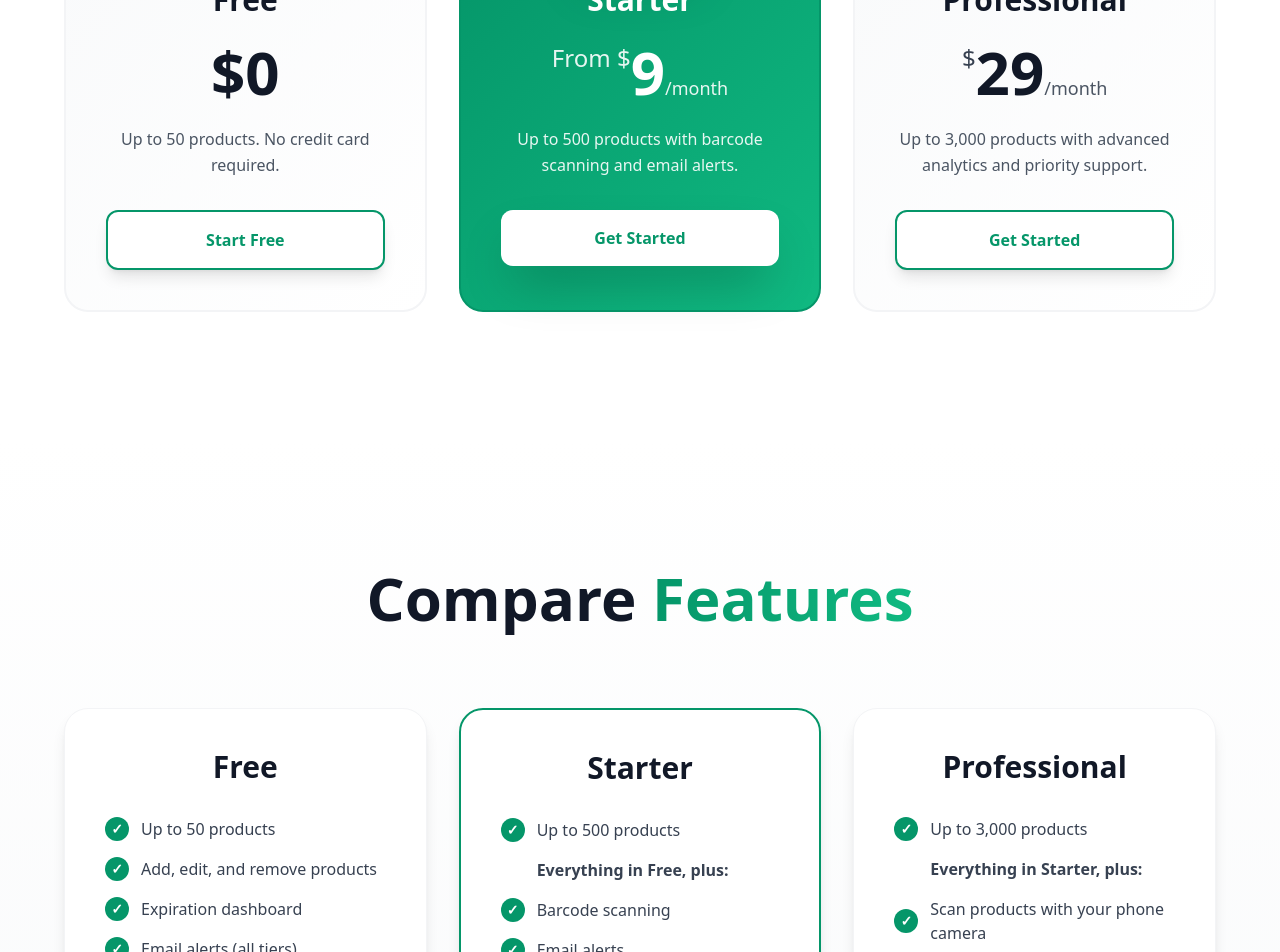
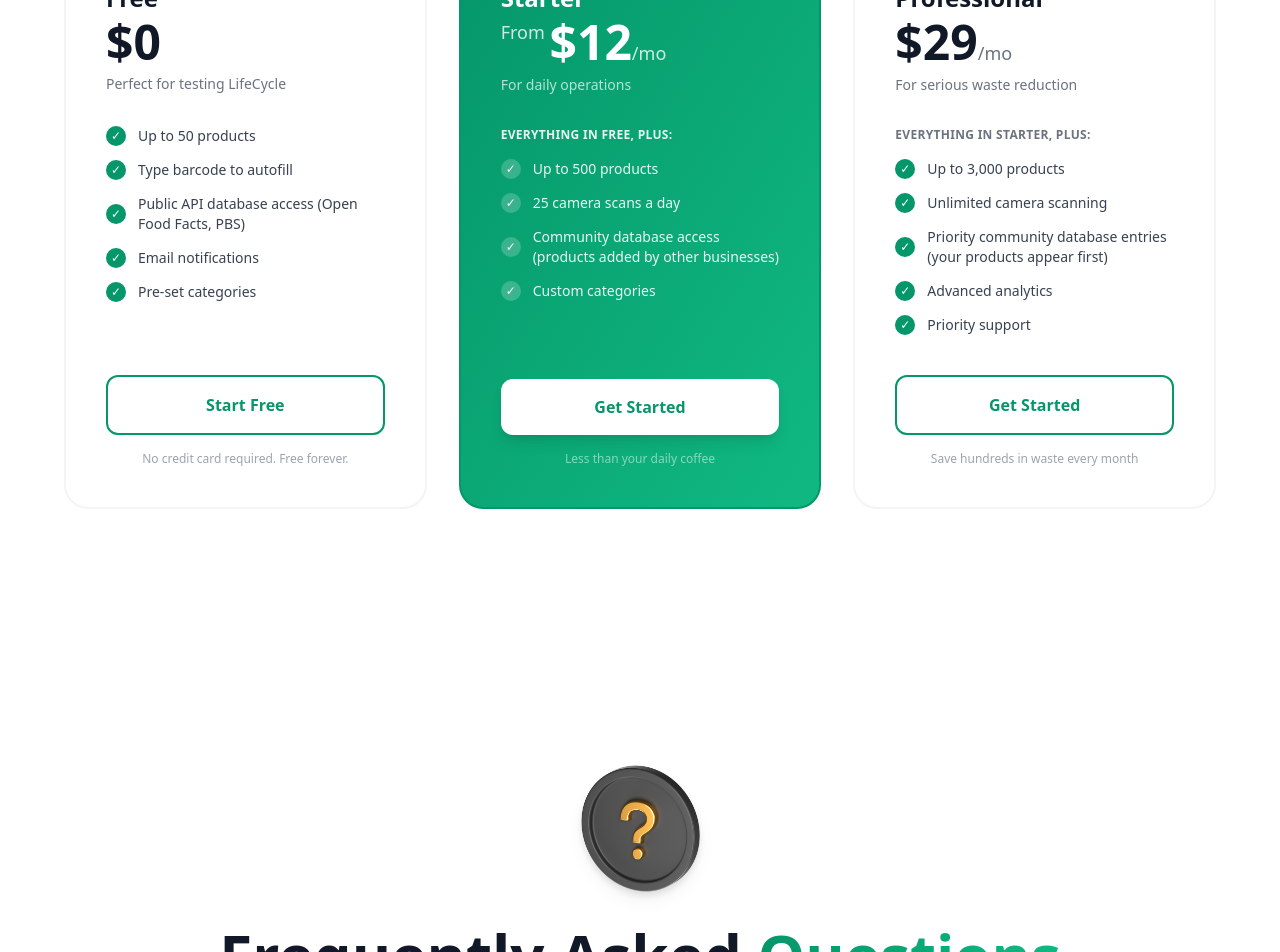
Before and after one commit to x1mmy/lifecycle-landing, a React (Vite) app: page /pricing in a window 1280 px wide. Shown: the part 660-1612 px from the top of the page. Built offline with nearby package versions, Linux system fonts and the light colour scheme; a web font is replaced by a local one.

Commit message:
added new pricing modal and features

```diff
--- a/src/pages/Home.tsx
+++ b/src/pages/Home.tsx
@@ -168,6 +168,13 @@ const Home: React.FC = () => {
                   Track what's expiring this week so you can sell it, discount it, or remove it before it costs you.
                 </motion.p>
 
+                <motion.p
+                  className="text-lg text-primary-700 font-medium max-w-xl"
+                  variants={itemVariants}
+                >
+                  What if you got an email every morning telling you exactly what expires this week?
+                </motion.p>
+
                 <motion.div
                   className="flex flex-col sm:flex-row gap-4 pt-4"
                   variants={itemVariants}
@@ -256,6 +263,64 @@ const Home: React.FC = () => {
             />
           </div>
         </motion.div>
+      </section>
+
+      {/* Questions that resonate */}
+      <section className="py-20 md:py-28 bg-white relative border-t border-gray-100">
+        <div className="max-w-4xl mx-auto px-5 text-center">
+          <motion.h2
+            className="text-2xl md:text-3xl font-display font-bold text-gray-900 mb-10"
+            initial={{ opacity: 0, y: 20 }}
+            whileInView={{ opacity: 1, y: 0 }}
+            viewport={{ once: true }}
+            transition={{ duration: 0.5 }}
+          >
+            Sound familiar?
+          </motion.h2>
+          <motion.div
+            className="space-y-6 text-left max-w-2xl mx-auto"
+            initial="hidden"
+            whileInView="visible"
+            viewport={{ once: true, margin: "-50px" }}
+            variants={containerVariants}
+          >
+            <motion.p
+              className="text-lg md:text-xl text-gray-700 leading-relaxed"
+              variants={itemVariants}
+            >
+              How much stock did you throw away last month?
+            </motion.p>
+            <motion.p
+              className="text-lg md:text-xl text-gray-900 font-semibold leading-relaxed border-l-4 border-primary-500 pl-4"
+              variants={itemVariants}
+            >
+              One expired product sold to a customer can cost you more than a year of LifeCycle.
+            </motion.p>
+          </motion.div>
+          <motion.p
+            className="mt-8 text-sm text-gray-500 max-w-xl mx-auto"
+            initial={{ opacity: 0 }}
+            whileInView={{ opacity: 1 }}
+            viewport={{ once: true }}
+            transition={{ delay: 0.3 }}
+          >
+            The risk of selling expired isn't just waste—it's reputation, trust, and liability.
+          </motion.p>
+          <motion.div
+            className="mt-10"
+            initial={{ opacity: 0, y: 10 }}
+            whileInView={{ opacity: 1, y: 0 }}
+            viewport={{ once: true }}
+            transition={{ duration: 0.5, delay: 0.2 }}
+          >
+            <Link
+              to="/contact"
+              className="inline-block bg-primary-600 text-white px-8 py-4 rounded-2xl font-bold text-lg transition-all duration-300 hover:bg-primary-700 shadow-lg shadow-primary-600/30"
+            >
+              Start Free
+            </Link>
+          </motion.div>
+        </div>
       </section>
 
       {/* Smart Expiration Tracking Section */}
--- a/src/pages/Pricing.tsx
+++ b/src/pages/Pricing.tsx
@@ -189,7 +189,7 @@ const Pricing: React.FC = () => {
       <section className="py-32 bg-white relative">
         <div className="max-w-7xl mx-auto px-5">
           <motion.div
-            className="grid grid-cols-1 md:grid-cols-3 gap-8 max-w-6xl mx-auto"
+            className="grid grid-cols-1 md:grid-cols-3 gap-6 lg:gap-8 max-w-6xl mx-auto items-stretch"
             initial="hidden"
             whileInView="visible"
             viewport={{ once: true }}
@@ -197,216 +197,159 @@ const Pricing: React.FC = () => {
           >
             {/* Free Plan */}
             <motion.div
-              className="group bg-gradient-to-br from-gray-50 to-white p-10 rounded-3xl text-center relative border-2 border-gray-100 hover:border-primary-200 transition-all duration-500 hover:shadow-2xl"
+              className="group bg-white p-8 lg:p-10 rounded-3xl relative border-2 border-gray-100 hover:border-primary-200 transition-all duration-500 hover:shadow-2xl h-full flex flex-col"
               variants={itemVariants}
               whileHover={{ y: -8 }}
             >
-              <div className="absolute inset-0 bg-gradient-to-br from-primary-50/0 to-primary-50/50 rounded-3xl opacity-0 group-hover:opacity-100 transition-opacity duration-500"></div>
+              <div className="absolute inset-0 bg-gradient-to-br from-primary-50/0 to-primary-50/30 rounded-3xl opacity-0 group-hover:opacity-100 transition-opacity duration-500"></div>
 
-              <div className="relative z-10">
-                <h3 className="text-3xl font-display font-bold text-gray-900 mb-6">
+              <div className="relative z-10 flex flex-col flex-1">
+                <h3 className="text-2xl font-display font-bold text-gray-900 mb-1">
                   Free
                 </h3>
-                <div className="mb-6">
-                  <span className="text-6xl font-bold text-gray-900">$0</span>
+                <div className="mb-2">
+                  <span className="text-5xl font-bold text-gray-900">$0</span>
                 </div>
-                <p className="text-base text-gray-600 mb-8 leading-relaxed">
-                  Up to 50 products. No credit card required.
+                <p className="text-sm text-gray-500 mb-8">
+                  Perfect for testing LifeCycle
                 </p>
-                <motion.div whileHover={{ scale: 1.05 }} whileTap={{ scale: 0.95 }}>
+
+                <div className="flex flex-col gap-3.5 mb-10 flex-1">
+                  {[
+                    "Up to 50 products",
+                    "Type barcode to autofill",
+                    "Public API database access (Open Food Facts, PBS)",
+                    "Email notifications",
+                    "Pre-set categories",
+                  ].map((feature, index) => (
+                    <div key={index} className="flex items-center gap-3">
+                      <div className="w-5 h-5 bg-primary-600 text-white rounded-full flex items-center justify-center text-xs flex-shrink-0">
+                        ✓
+                      </div>
+                      <span className="text-sm text-gray-700">{feature}</span>
+                    </div>
+                  ))}
+                </div>
+
+                <motion.div whileHover={{ scale: 1.03 }} whileTap={{ scale: 0.97 }}>
                   <Link
                     to="/contact"
-                    className="w-full bg-white text-primary-600 border-2 border-primary-600 px-8 py-4 rounded-xl font-bold transition-all duration-300 hover:bg-primary-600 hover:text-white block shadow-lg hover:shadow-xl"
+                    className="w-full bg-white text-primary-600 border-2 border-primary-600 px-8 py-4 rounded-xl font-bold transition-all duration-300 hover:bg-primary-600 hover:text-white block text-center shadow-sm hover:shadow-lg"
                   >
                     Start Free
                   </Link>
                 </motion.div>
+                <p className="text-xs text-gray-400 text-center mt-4">
+                  No credit card required. Free forever.
+                </p>
               </div>
             </motion.div>
 
             {/* Starter Plan */}
             <motion.div
-              className="group bg-gradient-to-br from-primary-600 to-emerald-500 p-10 rounded-3xl text-center relative border-2 border-primary-600 transform md:scale-105 transition-all duration-500 hover:shadow-2xl hover:shadow-primary-600/40"
+              className="group bg-gradient-to-br from-primary-600 to-emerald-500 p-8 lg:p-10 rounded-3xl relative border-2 border-primary-600 md:scale-105 transition-all duration-500 hover:shadow-2xl hover:shadow-primary-600/30 h-full flex flex-col"
               variants={itemVariants}
               whileHover={{ y: -12, scale: 1.08 }}
             >
-              <div className="absolute -top-4 left-1/2 transform -translate-x-1/2 bg-white text-primary-600 px-6 py-2 rounded-full text-sm font-bold shadow-2xl border-2 border-primary-600">
-                Most Popular
+              <div className="absolute -top-4 left-1/2 transform -translate-x-1/2 bg-white text-primary-600 px-5 py-1.5 rounded-full text-xs font-bold shadow-lg border border-primary-100 whitespace-nowrap">
+                🔥 Most Popular
               </div>
 
-              <div className="relative z-10">
-                <h3 className="text-3xl font-display font-bold text-white mb-6">Starter</h3>
-                <div className="mb-6">
-                  <span className="text-2xl text-white/90 align-top">From $</span>
-                  <span className="text-6xl font-bold text-white">9</span>
-                  <span className="text-lg text-white/90">/month</span>
+              <div className="relative z-10 flex flex-col flex-1">
+                <h3 className="text-2xl font-display font-bold text-white mb-1">Starter</h3>
+                <div className="mb-2">
+                  <span className="text-lg text-white/80 align-top">From </span>
+                  <span className="text-5xl font-bold text-white">$12</span>
+                  <span className="text-lg text-white/80">/mo</span>
                 </div>
-                <p className="text-base text-white/90 mb-8 leading-relaxed">
-                  Up to 500 products with barcode scanning and email alerts.
+                <p className="text-sm text-white/70 mb-8">
+                  For daily operations
                 </p>
-                <motion.div whileHover={{ scale: 1.05 }} whileTap={{ scale: 0.95 }}>
+
+                <p className="text-xs font-semibold text-white/90 uppercase tracking-wide mb-4">
+                  Everything in Free, plus:
+                </p>
+                <div className="flex flex-col gap-3.5 mb-10 flex-1">
+                  {[
+                    "Up to 500 products",
+                    "25 camera scans a day",
+                    "Community database access (products added by other businesses)",
+                    "Custom categories",
+                  ].map((feature, index) => (
+                    <div key={index} className="flex items-center gap-3">
+                      <div className="w-5 h-5 bg-white/20 text-white rounded-full flex items-center justify-center text-xs flex-shrink-0">
+                        ✓
+                      </div>
+                      <span className="text-sm text-white/90">{feature}</span>
+                    </div>
+                  ))}
+                </div>
+
+                <motion.div whileHover={{ scale: 1.03 }} whileTap={{ scale: 0.97 }}>
                   <Link
                     to="/contact"
-                    className="w-full bg-white text-primary-600 px-8 py-4 rounded-xl font-bold transition-all duration-300 hover:bg-gray-50 block shadow-2xl"
+                    className="w-full bg-white text-primary-600 px-8 py-4 rounded-xl font-bold transition-all duration-300 hover:bg-gray-50 block text-center shadow-lg"
                   >
                     Get Started
                   </Link>
                 </motion.div>
+                <p className="text-xs text-white/50 text-center mt-4">
+                  Less than your daily coffee
+                </p>
               </div>
             </motion.div>
 
             {/* Professional Plan */}
             <motion.div
-              className="group bg-gradient-to-br from-gray-50 to-white p-10 rounded-3xl text-center relative border-2 border-gray-100 hover:border-primary-200 transition-all duration-500 hover:shadow-2xl"
+              className="group bg-white p-8 lg:p-10 rounded-3xl relative border-2 border-gray-100 hover:border-primary-200 transition-all duration-500 hover:shadow-2xl h-full flex flex-col"
               variants={itemVariants}
               whileHover={{ y: -8 }}
             >
-              <div className="absolute inset-0 bg-gradient-to-br from-primary-50/0 to-primary-50/50 rounded-3xl opacity-0 group-hover:opacity-100 transition-opacity duration-500"></div>
+              <div className="absolute inset-0 bg-gradient-to-br from-primary-50/0 to-primary-50/30 rounded-3xl opacity-0 group-hover:opacity-100 transition-opacity duration-500"></div>
 
-              <div className="relative z-10">
-                <h3 className="text-3xl font-display font-bold text-gray-900 mb-6">
+              <div className="relative z-10 flex flex-col flex-1">
+                <h3 className="text-2xl font-display font-bold text-gray-900 mb-1">
                   Professional
                 </h3>
-                <div className="mb-6">
-                  <span className="text-2xl text-gray-700 align-top">$</span>
-                  <span className="text-6xl font-bold text-gray-900">29</span>
-                  <span className="text-lg text-gray-600">/month</span>
+                <div className="mb-2">
+                  <span className="text-5xl font-bold text-gray-900">$29</span>
+                  <span className="text-lg text-gray-500">/mo</span>
                 </div>
-                <p className="text-base text-gray-600 mb-8 leading-relaxed">
-                  Up to 3,000 products with advanced analytics and priority support.
+                <p className="text-sm text-gray-500 mb-8">
+                  For serious waste reduction
                 </p>
-                <motion.div whileHover={{ scale: 1.05 }} whileTap={{ scale: 0.95 }}>
+
+                <p className="text-xs font-semibold text-gray-500 uppercase tracking-wide mb-4">
+                  Everything in Starter, plus:
+                </p>
+                <div className="flex flex-col gap-3.5 mb-10 flex-1">
+                  {[
+                    "Up to 3,000 products",
+                    "Unlimited camera scanning",
+                    "Priority community database entries (your products appear first)",
+                    "Advanced analytics",
+                    "Priority support",
+                  ].map((feature, index) => (
+                    <div key={index} className="flex items-center gap-3">
+                      <div className="w-5 h-5 bg-primary-600 text-white rounded-full flex items-center justify-center text-xs flex-shrink-0">
+                        ✓
+                      </div>
+                      <span className="text-sm text-gray-700">{feature}</span>
+                    </div>
+                  ))}
+                </div>
+
+                <motion.div whileHover={{ scale: 1.03 }} whileTap={{ scale: 0.97 }}>
                   <Link
                     to="/contact"
-                    className="w-full bg-white text-primary-600 border-2 border-primary-600 px-8 py-4 rounded-xl font-bold transition-all duration-300 hover:bg-primary-600 hover:text-white block shadow-lg hover:shadow-xl"
+                    className="w-full bg-white text-primary-600 border-2 border-primary-600 px-8 py-4 rounded-xl font-bold transition-all duration-300 hover:bg-primary-600 hover:text-white block text-center shadow-sm hover:shadow-lg"
                   >
                     Get Started
                   </Link>
                 </motion.div>
-              </div>
-            </motion.div>
-          </motion.div>
-        </div>
-      </section>
-
-      {/* Compare Features Section */}
-      <section className="py-32 bg-gradient-to-b from-white to-gray-50 relative">
-        <div className="max-w-7xl mx-auto px-5">
-          <motion.h2
-            className="text-5xl md:text-6xl font-display font-bold text-gray-900 text-center mb-20"
-            initial={{ opacity: 0, y: 30 }}
-            whileInView={{ opacity: 1, y: 0 }}
-            viewport={{ once: true }}
-            transition={{ duration: 0.6 }}
-          >
-            Compare <span className="text-gradient">Features</span>
-          </motion.h2>
-
-          <motion.div
-            className="grid grid-cols-1 md:grid-cols-3 gap-8 max-w-6xl mx-auto"
-            initial="hidden"
-            whileInView="visible"
-            viewport={{ once: true }}
-            variants={containerVariants}
-          >
-            {/* Free Features */}
-            <motion.div
-              className="group bg-white p-10 rounded-3xl shadow-lg hover:shadow-2xl transition-all duration-500 border border-gray-100"
-              variants={itemVariants}
-              whileHover={{ y: -8 }}
-            >
-              <h3 className="text-3xl font-display font-bold text-gray-900 mb-8 text-center">
-                Free
-              </h3>
-              <div className="flex flex-col gap-4">
-                {[
-                  "Up to 50 products",
-                  "Add, edit, and remove products",
-                  "Expiration dashboard",
-                  "Email alerts (all tiers)"
-                ].map((feature, index) => (
-                  <motion.div
-                    key={index}
-                    className="flex items-center gap-3"
-                    initial={{ opacity: 0, x: -20 }}
-                    whileInView={{ opacity: 1, x: 0 }}
-                    viewport={{ once: true }}
-                    transition={{ duration: 0.4, delay: index * 0.1 }}
-                  >
-                    <div className="w-6 h-6 bg-primary-600 text-white rounded-full flex items-center justify-center text-sm font-bold flex-shrink-0">
-                      ✓
-                    </div>
-                    <span className="text-gray-700">{feature}</span>
-                  </motion.div>
-                ))}
-              </div>
-            </motion.div>
-
-            {/* Starter Features */}
-            <motion.div
-              className="group bg-white p-10 rounded-3xl shadow-lg hover:shadow-2xl transition-all duration-500 border-2 border-primary-600"
-              variants={itemVariants}
-              whileHover={{ y: -8 }}
-            >
-              <h3 className="text-3xl font-display font-bold text-gray-900 mb-8 text-center">
-                Starter
-              </h3>
-              <div className="flex flex-col gap-4">
-                {[
-                  "Up to 500 products",
-                  "Everything in Free, plus:",
-                  "Barcode scanning",
-                  "Email alerts",
-                  "Custom categories"
-                ].map((feature, index) => (
-                  <motion.div
-                    key={index}
-                    className="flex items-center gap-3"
-                    initial={{ opacity: 0, x: -20 }}
-                    whileInView={{ opacity: 1, x: 0 }}
-                    viewport={{ once: true }}
-                    transition={{ duration: 0.4, delay: index * 0.1 }}
-                  >
-                    <div className={`w-6 h-6 ${index === 1 ? 'bg-transparent text-gray-700' : 'bg-primary-600 text-white'} rounded-full flex items-center justify-center text-sm font-bold flex-shrink-0`}>
-                      {index === 1 ? '' : '✓'}
-                    </div>
-                    <span className={`${index === 1 ? 'font-semibold' : ''} text-gray-700`}>{feature}</span>
-                  </motion.div>
-                ))}
-              </div>
-            </motion.div>
-
-            {/* Professional Features */}
-            <motion.div
-              className="group bg-white p-10 rounded-3xl shadow-lg hover:shadow-2xl transition-all duration-500 border border-gray-100"
-              variants={itemVariants}
-              whileHover={{ y: -8 }}
-            >
-              <h3 className="text-3xl font-display font-bold text-gray-900 mb-8 text-center">
-                Professional
-              </h3>
-              <div className="flex flex-col gap-4">
-                {[
-                  "Up to 3,000 products",
-                  "Everything in Starter, plus:",
-                  "Scan products with your phone camera",
-                  "Priority support",
-                  "Advanced analytics"
-                ].map((feature, index) => (
-                  <motion.div
-                    key={index}
-                    className="flex items-center gap-3"
-                    initial={{ opacity: 0, x: -20 }}
-                    whileInView={{ opacity: 1, x: 0 }}
-                    viewport={{ once: true }}
-                    transition={{ duration: 0.4, delay: index * 0.1 }}
-                  >
-                    <div className={`w-6 h-6 ${index === 1 ? 'bg-transparent text-gray-700' : 'bg-primary-600 text-white'} rounded-full flex items-center justify-center text-sm font-bold flex-shrink-0`}>
-                      {index === 1 ? '' : '✓'}
-                    </div>
-                    <span className={`${index === 1 ? 'font-semibold' : ''} text-gray-700`}>{feature}</span>
-                  </motion.div>
-                ))}
+                <p className="text-xs text-gray-400 text-center mt-4">
+                  Save hundreds in waste every month
+                </p>
               </div>
             </motion.div>
           </motion.div>
```
